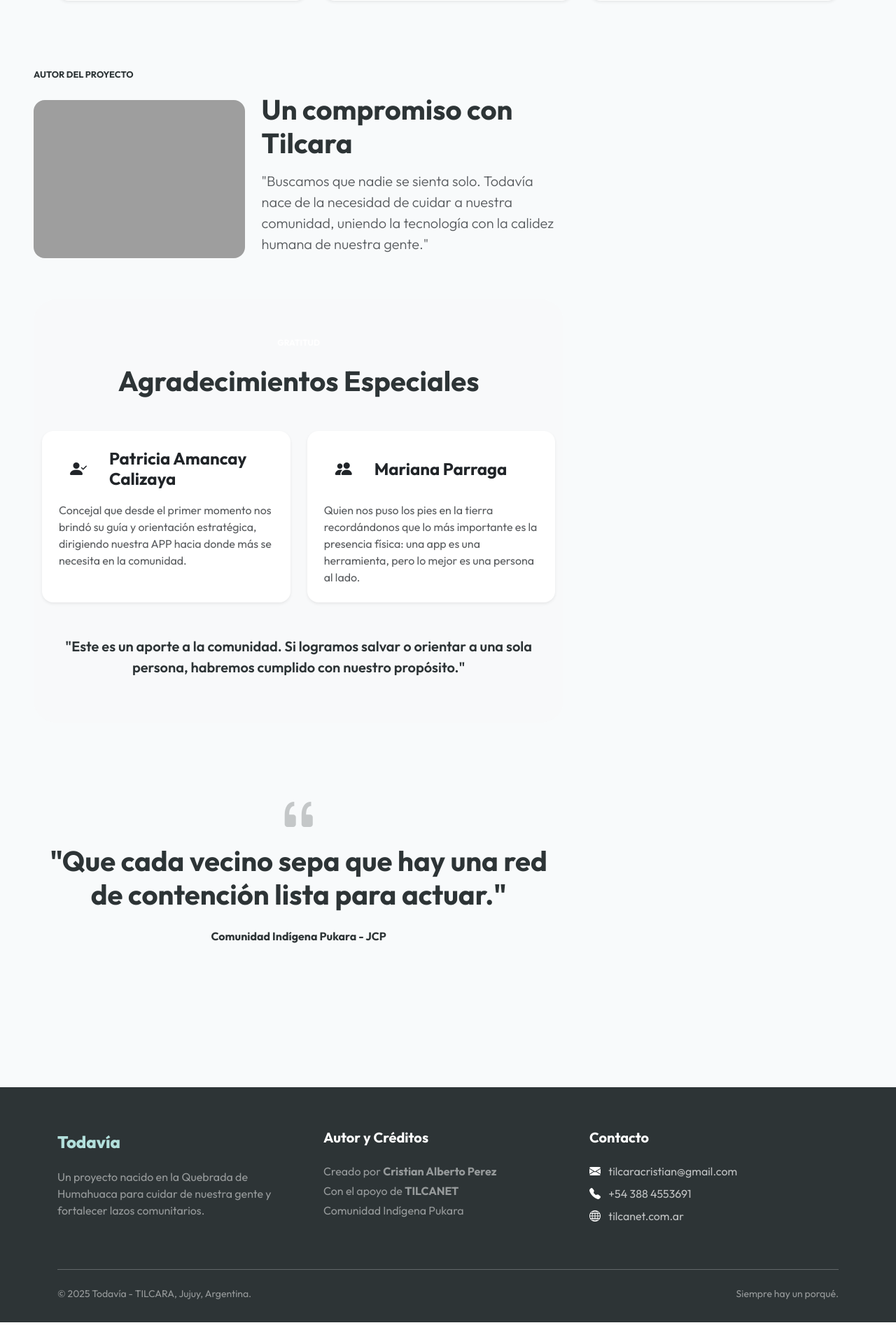
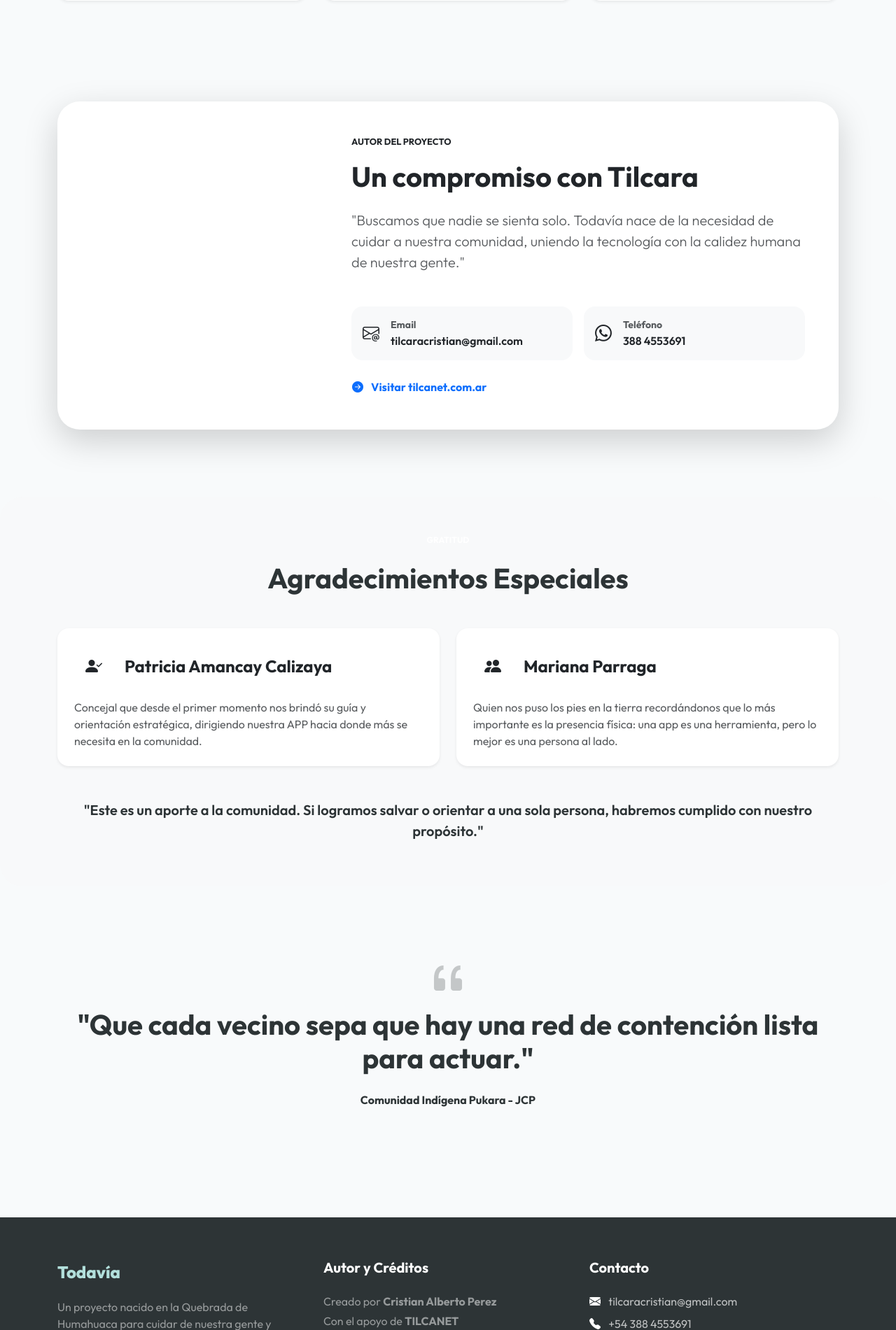
Before and after one commit to tilcanet/todavia, a Django app: page / in a window 1280 px wide. Shown: the part 2247-4148 px from the top of the page at 70% size. Run offline with Django 5.2, Linux system fonts and the light colour scheme; grey boxes are pictures that could not be loaded.

Commit message:
Update profile image updates in home page

```diff
--- a/templates/home.html
+++ b/templates/home.html
@@ -146,27 +146,64 @@
     </div>
 </section>
 
+<!-- Quien Soy Section -->
+<section id="quien-soy" class="py-5 mt-5">
+    <div class="container">
+        <div class="card border-0 shadow-lg rounded-5 overflow-hidden">
+            <div class="row g-0">
+                <div
+                    class="col-lg-4 bg-teal d-flex align-items-center justify-content-center p-5 text-center text-white">
+                    <div>
+                        <div class="avatar-placeholder mb-4">CP</div>
+                        <h2 class="fw-bold mb-1">Cristian Perez</h2>
+                        <p class="opacity-75 mb-0">Fundador de TILCANET</p>
+                    </div>
+                </div>
                 <div class="col-lg-8 p-4 p-md-5">
-    <span class="text-teal fw-bold text-uppercase ls-wide d-block mb-3" style="font-size: 0.8rem;">
-        AUTOR DEL PROYECTO
-    </span>
+                    <span class="text-teal fw-bold text-uppercase ls-wide d-block mb-3" style="font-size: 0.8rem;">AUTOR
+                        DEL PROYECTO</span>
+                    <h2 class="display-6 fw-bold mb-4">Un compromiso con Tilcara</h2>
+                    <p class="lead text-muted mb-5">"Buscamos que nadie se sienta solo. Todavía nace de la necesidad de
+                        cuidar a nuestra comunidad, uniendo la tecnología con la calidez humana de nuestra gente."</p>
 
-    <div class="row align-items-center g-4">
-        <!-- Imagen -->
-        <div class="col-md-5 text-center">
-            <img src="/media/un_agricultor.jpg" alt="Cristian Perez en Tilcara"
-                class="img-fluid rounded-4 shadow-soft autor-img">
+                    <div class="row g-3">
+                        <div class="col-md-6">
+                            <a href="mailto:tilcaracristian@gmail.com"
+                                class="text-decoration-none d-block bg-light p-3 rounded-4 transition-bg">
+                                <div class="d-flex align-items-center gap-3 text-dark">
+                                    <i class="bi bi-envelope-at h4 mb-0 text-teal"></i>
+                                    <div>
+                                        <div class="small text-muted fw-bold">Email</div>
+                                        <div class="fw-semibold">tilcaracristian@gmail.com</div>
+                                    </div>
+                                </div>
+                            </a>
+                        </div>
+                        <div class="col-md-6">
+                            <a href="tel:+543884553691"
+                                class="text-decoration-none d-block bg-light p-3 rounded-4 transition-bg">
+                                <div class="d-flex align-items-center gap-3 text-dark">
+                                    <i class="bi bi-whatsapp h4 mb-0 text-teal"></i>
+                                    <div>
+                                        <div class="small text-muted fw-bold">Teléfono</div>
+                                        <div class="fw-semibold">388 4553691</div>
+                                    </div>
+                                </div>
+                            </a>
+                        </div>
                     </div>
 
-        <!-- Texto -->
-        <div class="col-md-7">
-            <h2 class="display-6 fw-bold mb-3">Un compromiso con Tilcara</h2>
-            <p class="lead text-muted">
-                "Buscamos que nadie se sienta solo. Todavía nace de la necesidad de cuidar a nuestra comunidad,
-                uniendo la tecnología con la calidez humana de nuestra gente."
-            </p>
+                    <div class="mt-4">
+                        <a href="https://tilcanet.com.ar" target="_blank"
+                            class="btn btn-link text-teal p-0 fw-bold transition-link text-decoration-none">
+                            <i class="bi bi-arrow-right-circle-fill me-2"></i> Visitar tilcanet.com.ar
+                        </a>
                     </div>
                 </div>
+            </div>
+        </div>
+    </div>
+</section>
 
 <!-- Agradecimientos Section -->
 <section id="agradecimientos" class="py-5 bg-light rounded-5 mt-5">
@@ -197,16 +234,13 @@
                         </div>
                         <h4 class="fw-bold mb-0">Mariana Parraga</h4>
                     </div>
-                        <p class="text-muted mb-0">Quien nos puso los pies en la tierra recordándonos que lo más
-                            importante
-                            es la presencia física: una app es una herramienta, pero lo mejor es una persona al lado.
-                        </p>
+                    <p class="text-muted mb-0">Quien nos puso los pies en la tierra recordándonos que lo más importante
+                        es la presencia física: una app es una herramienta, pero lo mejor es una persona al lado.</p>
                 </div>
             </div>
         </div>
         <div class="mt-5 text-center">
-                <p class="lead text-teal-dark fw-semibold italic">"Este es un aporte a la comunidad. Si logramos salvar
-                    o
+            <p class="lead text-teal-dark fw-semibold italic">"Este es un aporte a la comunidad. Si logramos salvar o
                 orientar a una sola persona, habremos cumplido con nuestro propósito."</p>
         </div>
     </div>
@@ -218,8 +252,7 @@
     <div class="container">
         <div class="max-600 mx-auto">
             <i class="bi bi-quote display-3 text-teal opacity-25"></i>
-                <h2 class="fw-bold h1 ls-tight mb-4">"Que cada vecino sepa que hay una red de contención lista para
-                    actuar."
+            <h2 class="fw-bold h1 ls-tight mb-4">"Que cada vecino sepa que hay una red de contención lista para actuar."
             </h2>
             <p class="text-teal-dark fw-bold mb-0">Comunidad Indígena Pukara - JCP</p>
         </div>
```
Lines whose indentation alone changed are shown as unchanged.
